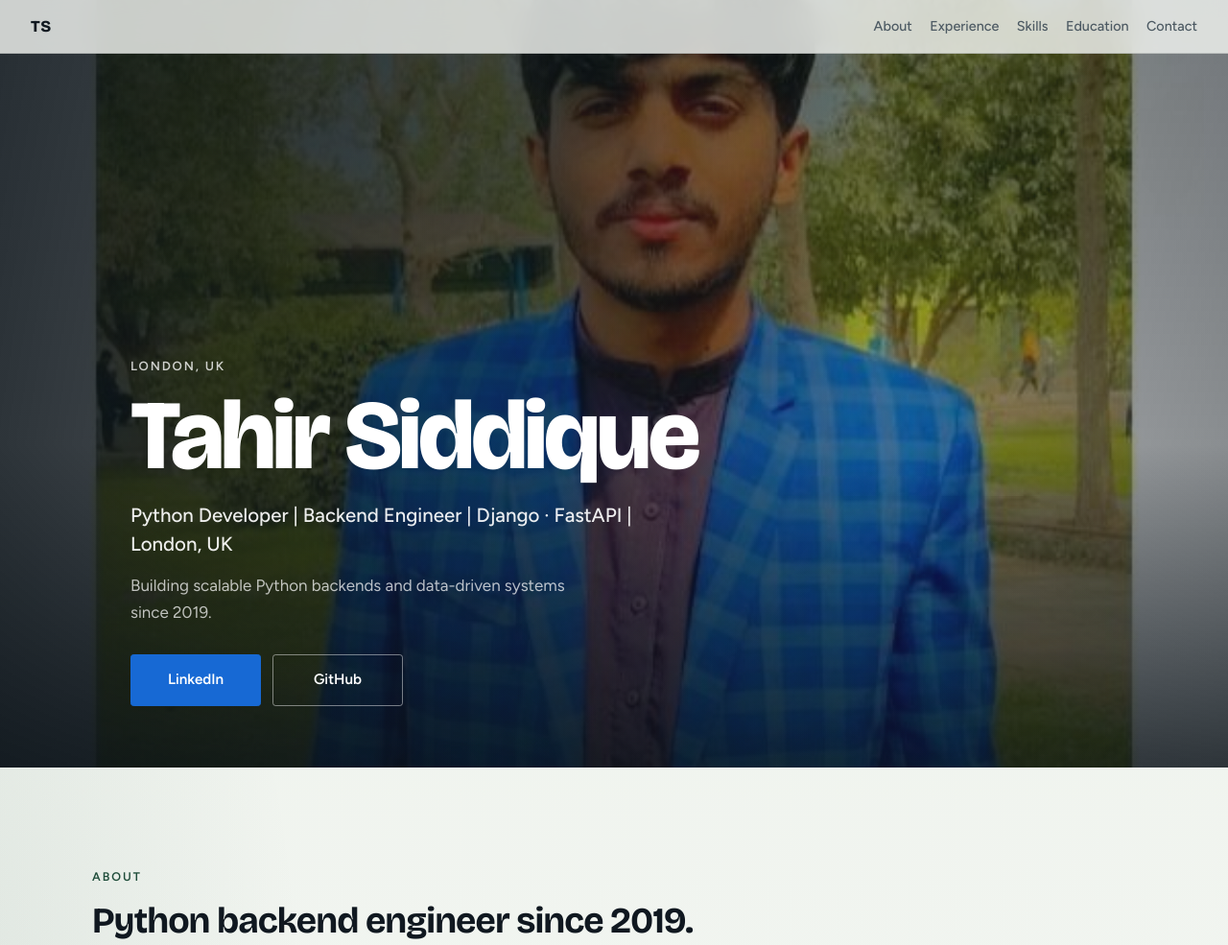
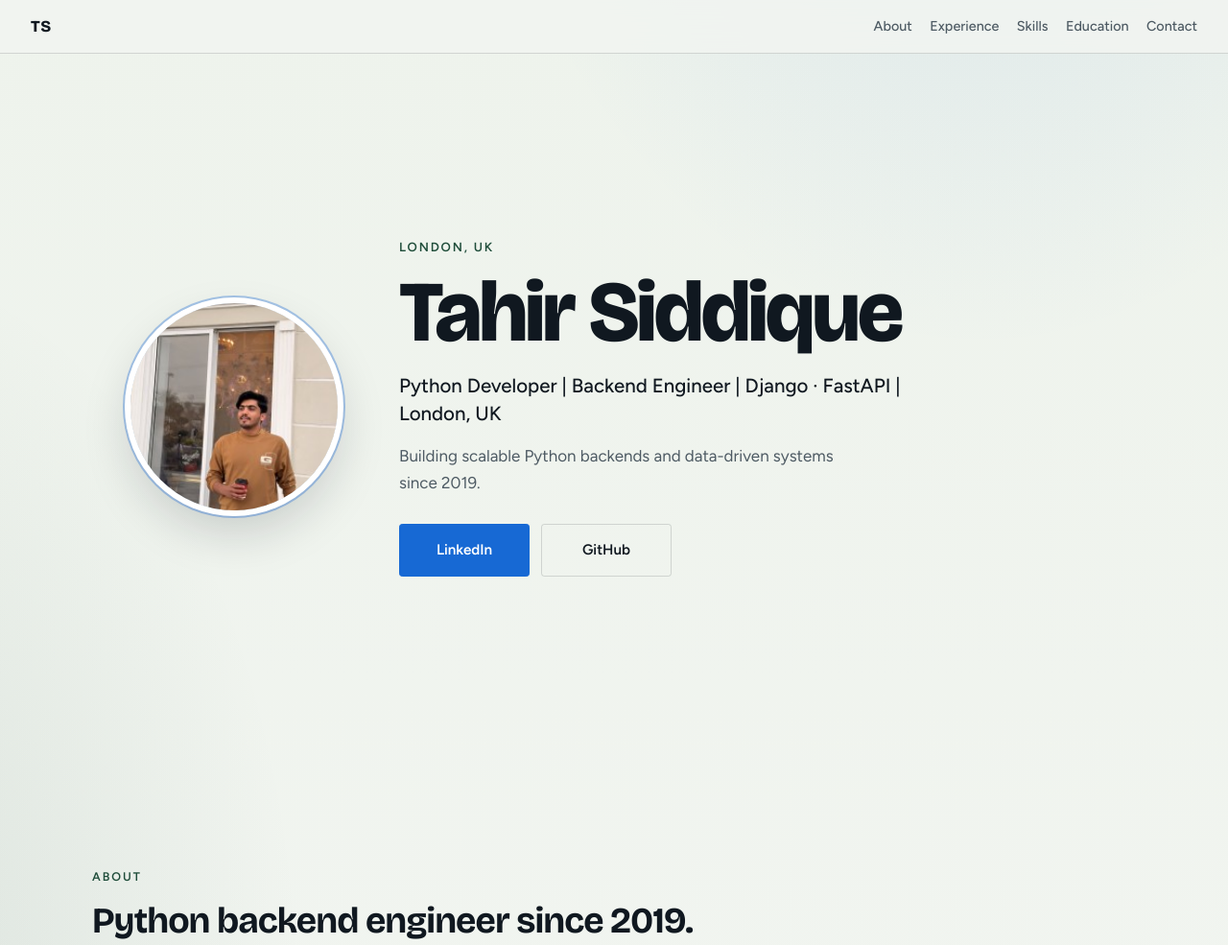
Before and after one commit to Tahir-Siddique/Tahir-Siddique.github.io, a PHP site: page / in a window 1280 px wide. Shown: the top 985 px of the page at 96% size. Run offline with PHP 8.4, Linux system fonts and the light colour scheme.

Commit message:
Use current LinkedIn profile photo on the site.
Replace the old park headshot with the live LinkedIn portrait and show it as a circular photo so the public 200px original stays sharp.

Co-authored-by: Cursor <cursoragent@cursor.com>

```diff
--- a/index.html
+++ b/index.html
@@ -75,15 +75,15 @@
 
   <main id="main">
     <section class="hero" id="top" aria-label="Introduction">
-      <div class="hero-plane">
+      <div class="hero-inner wrap">
+        <div class="hero-photo">
           <img
             src="assets/tahir-siddique-python-developer.jpg"
             alt="Tahir Siddique, Python backend developer in London"
-          width="1200"
-          height="1200"
+            width="200"
+            height="200"
             fetchpriority="high">
         </div>
-      <div class="hero-veil" aria-hidden="true"></div>
         <div class="hero-content">
           <p class="hero-place">London, UK</p>
           <h1>Tahir Siddique</h1>
@@ -92,6 +92,7 @@
           <div class="hero-cta">
             <a class="cta cta-fill" href="https://www.linkedin.com/in/tahir-siddique-pk/" target="_blank" rel="noopener noreferrer">LinkedIn</a>
             <a class="cta cta-line" href="https://github.com/Tahir-Siddique" target="_blank" rel="noopener noreferrer">GitHub</a>
+          </div>
         </div>
       </div>
     </section>
--- a/styles.css
+++ b/styles.css
@@ -108,41 +108,39 @@ a {
   min-height: 100vh;
   min-height: 100dvh;
   display: grid;
-  align-items: end;
-  overflow: hidden;
-  color: #fff;
+  align-items: center;
+  padding: 6.5rem 0 3.5rem;
+  color: var(--ink);
 }
 
-.hero-plane {
-  position: absolute;
-  inset: 0;
-  z-index: 0;
+.hero-inner {
+  display: grid;
+  grid-template-columns: auto 1fr;
+  align-items: center;
+  gap: clamp(1.5rem, 5vw, 4rem);
+  padding-inline: clamp(1.25rem, 4vw, 2.5rem);
 }
 
-.hero-plane img {
+.hero-photo {
+  width: min(13.5rem, 42vw);
+  aspect-ratio: 1;
+  border-radius: 50%;
+  overflow: hidden;
+  box-shadow:
+    0 0 0 6px #fff,
+    0 0 0 8px rgba(23, 105, 212, 0.35),
+    0 22px 50px rgba(16, 24, 32, 0.18);
+  animation: rise 0.8s ease both;
+}
+
+.hero-photo img {
   width: 100%;
   height: 100%;
   object-fit: cover;
-  object-position: center 18%;
-  transform: scale(1.06);
-  animation: drift 12s ease-out both;
-}
-
-.hero-veil {
-  position: absolute;
-  inset: 0;
-  z-index: 1;
-  background:
-    linear-gradient(90deg, rgba(10, 18, 24, 0.82) 0%, rgba(10, 18, 24, 0.55) 42%, rgba(10, 18, 24, 0.18) 72%, rgba(10, 18, 24, 0.35) 100%),
-    linear-gradient(0deg, rgba(10, 18, 24, 0.78) 0%, rgba(10, 18, 24, 0.2) 42%, rgba(10, 18, 24, 0.35) 100%);
+  object-position: center 20%;
 }
 
 .hero-content {
-  position: relative;
-  z-index: 2;
-  width: min(100%, var(--wrap));
-  margin: 0 auto;
-  padding: clamp(5.5rem, 12vh, 8rem) clamp(1.25rem, 4vw, 2.5rem) clamp(3rem, 8vh, 5rem);
   animation: rise 0.9s ease 0.12s both;
 }
 
@@ -152,14 +150,14 @@ a {
   font-weight: 600;
   letter-spacing: 0.14em;
   text-transform: uppercase;
-  color: rgba(255, 255, 255, 0.78);
+  color: var(--forest);
 }
 
 .hero h1 {
   margin: 0;
   max-width: 12ch;
   font-family: var(--display);
-  font-size: clamp(3.2rem, 9vw, 6.4rem);
+  font-size: clamp(2.8rem, 7vw, 5.6rem);
   font-weight: 800;
   line-height: 0.95;
   letter-spacing: -0.035em;
@@ -171,13 +169,13 @@ a {
   font-size: clamp(1.02rem, 2.1vw, 1.28rem);
   font-weight: 500;
   line-height: 1.45;
-  color: rgba(255, 255, 255, 0.92);
+  color: var(--ink);
 }
 
 .hero-blurb {
   margin: 0.85rem 0 0;
   max-width: 30rem;
-  color: rgba(255, 255, 255, 0.72);
+  color: var(--muted);
 }
 
 .hero-cta {
@@ -211,21 +209,21 @@ a {
 }
 
 .cta-fill:hover {
-  background: #fff;
-  color: var(--ink);
-  border-color: #fff;
+  background: var(--cobalt-deep);
+  color: #fff;
+  border-color: var(--cobalt-deep);
 }
 
 .cta-line {
   background: transparent;
-  color: #fff;
-  border: 1px solid rgba(255, 255, 255, 0.45);
+  color: var(--ink);
+  border: 1px solid var(--line);
 }
 
 .cta-line:hover {
-  border-color: #fff;
-  background: rgba(255, 255, 255, 0.1);
-  color: #fff;
+  border-color: var(--cobalt);
+  background: rgba(23, 105, 212, 0.08);
+  color: var(--cobalt-deep);
 }
 
 .band {
@@ -428,17 +426,6 @@ a {
   margin: 0;
 }
 
-@keyframes drift {
-  from {
-    transform: scale(1.12);
-    opacity: 0.7;
-  }
-  to {
-    transform: scale(1.06);
-    opacity: 1;
-  }
-}
-
 @keyframes rise {
   from {
     opacity: 0;
@@ -459,13 +446,14 @@ a {
     font-size: 0.8rem;
   }
 
-  .hero-plane img {
-    object-position: center 12%;
+  .hero-inner {
+    grid-template-columns: 1fr;
+    justify-items: start;
+    min-height: auto;
   }
 
-  .hero-veil {
-    background:
-      linear-gradient(180deg, rgba(10, 18, 24, 0.45) 0%, rgba(10, 18, 24, 0.25) 35%, rgba(10, 18, 24, 0.88) 100%);
+  .hero-photo {
+    width: 10.5rem;
   }
 
   .roles li {
@@ -490,7 +478,4 @@ a {
     transition: none !important;
   }
 
-  .hero-plane img {
-    transform: none;
-  }
 }
```
Also changed, not shown: assets/tahir-siddique-python-developer.jpg. Lines whose indentation alone changed are shown as unchanged.
